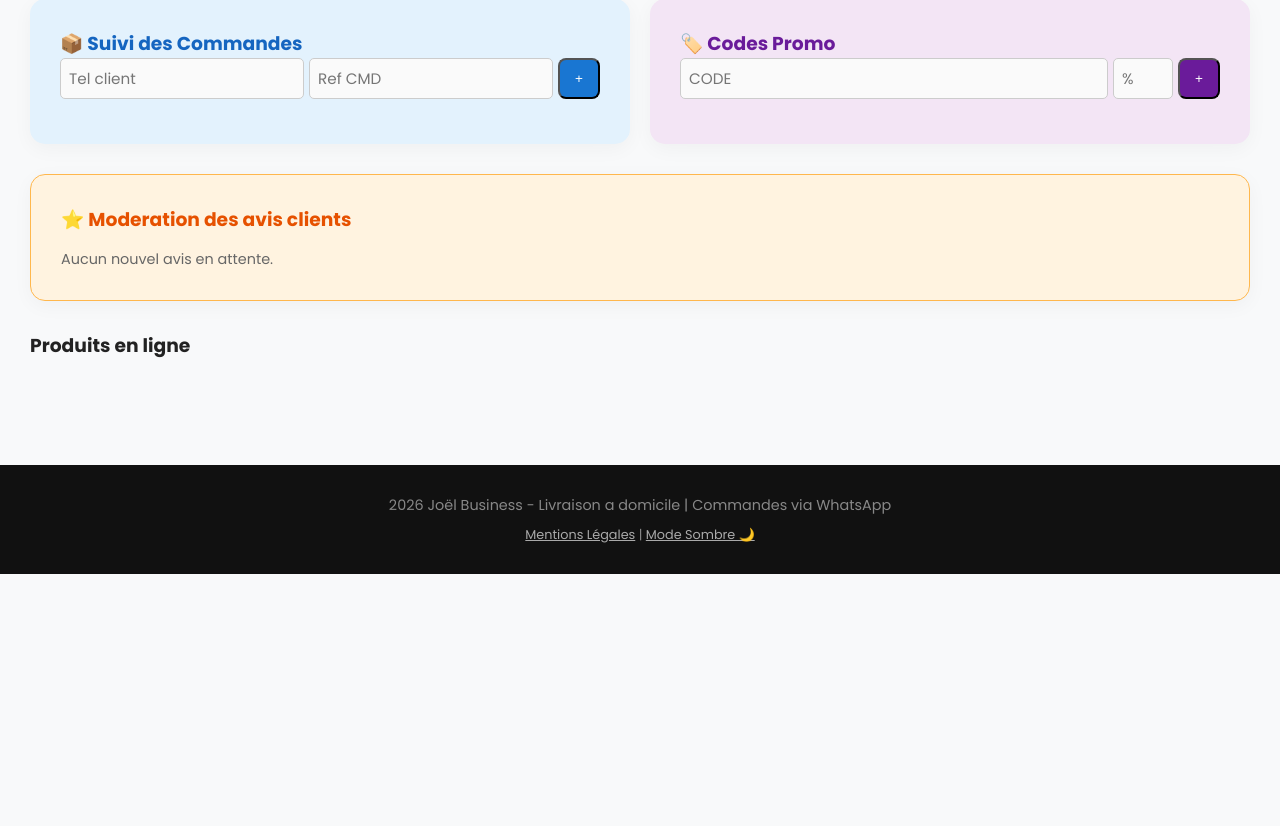
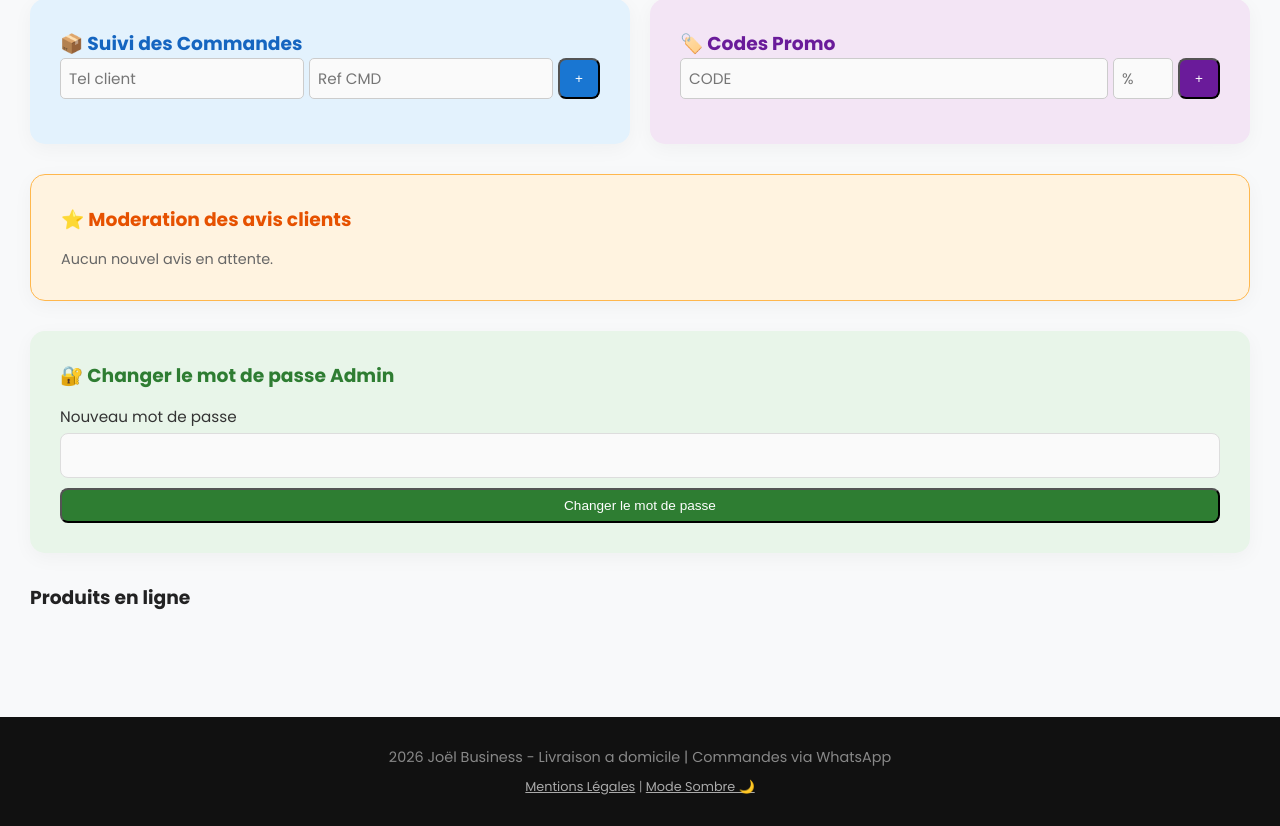
Before and after one commit to jacobilisadjiga243-oss/joel-business, a Python web app: template templates/admin_dashboard.html in a window 1280 px wide. Shown: the part 1995-2821 px from the top of the page. Before the commit the page ends 2569 px from the top, so only its background shows below. Run offline with Jinja, Linux system fonts and the light colour scheme; the template is opened without the code that fills it, so the values that code supplies are empty.

Commit message:
Ajout bouton Voir sur le site et changement de mot de passe

```diff
--- a/templates/admin_dashboard.html
+++ b/templates/admin_dashboard.html
@@ -144,6 +144,15 @@
     </div>
 
     <!-- LISTE DES PRODUITS -->
+    <div class="contact-form-box" style="margin-bottom: 30px; background: #e8f5e9;">
+        <h3 style="margin-bottom: 15px; color: #2e7d32;">🔐 Changer le mot de passe Admin</h3>
+        <form method="POST" action="/admin/changer-mdp">
+            <label>Nouveau mot de passe</label>
+            <input type="password" name="nouveau_mdp" required minlength="4" style="width: 100%; padding: 10px; border: 1px solid #ddd; border-radius: 8px;">
+            <button type="submit" class="btn-secondary" style="background: #2e7d32; margin-top: 10px; width: 100%;">Changer le mot de passe</button>
+        </form>
+    </div>
+
     <h3>Produits en ligne</h3>
     <div class="produits-grid" style="margin-top: 15px;">
         {% for p in produits %}
@@ -152,6 +161,7 @@
             <h3 style="font-size: 1rem;">{{ p.nom }} ({{ p.prix }} {{ p.devise }})</h3>
             <p style="font-size: 0.8rem; color: #666;">Cat: {{ p.categorie }}</p>
             <div style="display:flex; gap:5px; justify-content:center; margin-top:5px;">
+                <a href="/produit/{{ p.id }}" class="btn-secondary" style="background: #25D366;" target="_blank">Voir</a>
                 <a href="/admin/modifier/{{ p.id }}" class="btn-secondary" style="background: #1976d2;">Modifier</a>
                 <a href="/admin/supprimer/{{ p.id }}" class="btn-secondary" style="background: #d32f2f;" onclick="return confirm('Supprimer ?')">Suppr</a>
             </div>
```
Also changed, not shown: app.py (+19 -1 lines).
